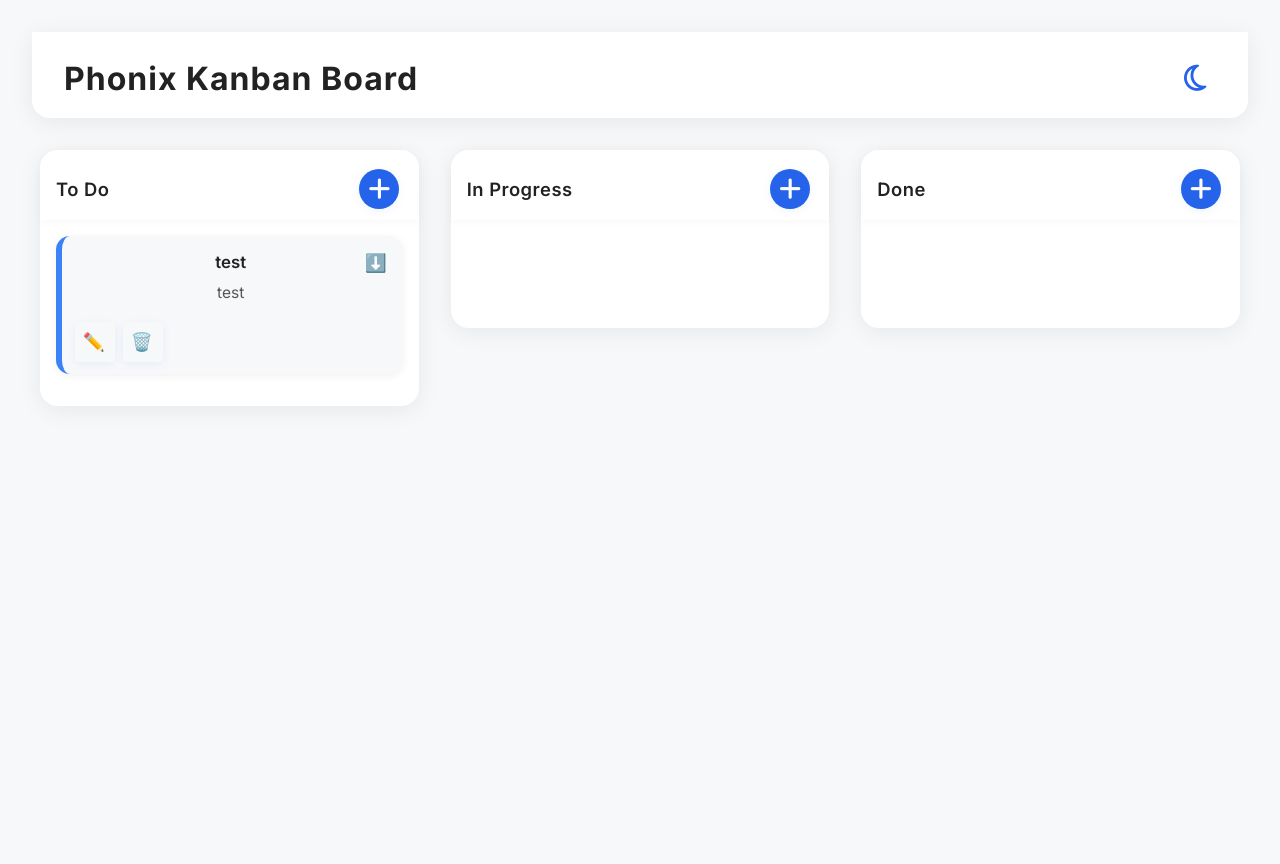
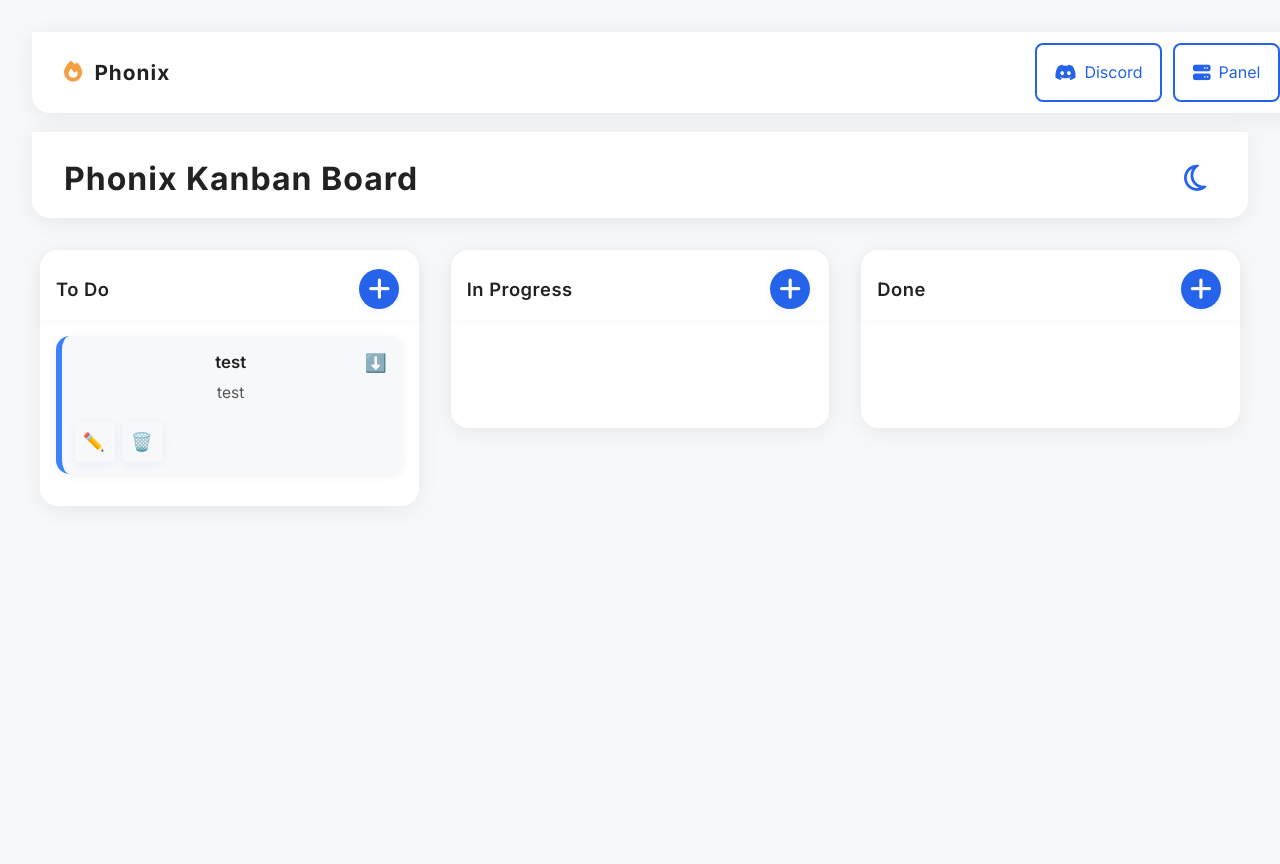
Before and after one commit to ItzzMateo/phonixboard, a Flask app: page / in a window 1280 px wide. Run offline with Flask 3, Linux system fonts and the light colour scheme; data comes from the database, SQL or seed files in the repository; both versions use the stored data as it was after the commit.

Commit message:
ui update - navbar

```diff
--- a/static/style.css
+++ b/static/style.css
@@ -9,11 +9,11 @@
   --card-dark: #23272a;
   --text: #222;
   --text-dark: #f6f7fb;
-  --shadow: 0 4px 24px rgba(0,0,0,0.07);
-  --shadow-dark: 0 4px 24px rgba(0,0,0,0.18);
+  --shadow: 0 4px 24px rgba(0, 0, 0, 0.07);
+  --shadow-dark: 0 4px 24px rgba(0, 0, 0, 0.18);
   --border-radius: 18px;
   --btn-radius: 0.5rem;
-  --transition: all 0.3s cubic-bezier(.4,0,.2,1);
+  --transition: all 0.3s cubic-bezier(0.4, 0, 0.2, 1);
   --priority-high: #ef4444;
   --priority-normal: #22c55e;
   --priority-low: #3b82f6;
@@ -25,24 +25,25 @@
 }
 
 /* Font Awesome CDN */
-@import url('https://cdnjs.cloudflare.com/ajax/libs/font-awesome/6.4.2/css/all.min.css');
+@import url("https://cdnjs.cloudflare.com/ajax/libs/font-awesome/6.4.2/css/all.min.css");
 
 body {
   margin: 0;
   padding: 2rem;
   background: var(--bg);
   color: var(--text);
-  font-family: 'Inter', 'Roboto', Arial, sans-serif;
+  font-family: "Inter", "Roboto", Arial, sans-serif;
   text-align: center;
   min-height: 100vh;
   transition: background 0.3s, color 0.3s;
 }
 
-button, .btn {
+button,
+.btn {
   display: inline-flex;
   align-items: center;
   gap: var(--btn-gap);
-  font-family: 'Inter', 'Roboto', Arial, sans-serif;
+  font-family: "Inter", "Roboto", Arial, sans-serif;
   font-size: var(--btn-font);
   font-weight: 500;
   border: none;
@@ -51,7 +52,7 @@ button, .btn {
   background: var(--primary);
   color: #fff;
   cursor: pointer;
-  box-shadow: 0 2px 8px rgba(37,99,235,0.08);
+  box-shadow: 0 2px 8px rgba(37, 99, 235, 0.08);
   transition: var(--transition);
   outline: none;
   position: relative;
@@ -59,25 +60,31 @@ button, .btn {
   min-height: 2.5rem;
 }
 
-button i, .btn i {
+button i,
+.btn i {
   font-size: 1.1em;
   display: inline-block;
 }
 
-button:hover, .btn:hover, button:focus, .btn:focus {
+button:hover,
+.btn:hover,
+button:focus,
+.btn:focus {
   background: var(--primary-dark);
   color: #fff;
   transform: scale(1.04);
-  box-shadow: 0 4px 16px rgba(37,99,235,0.13), 0 0 0 2px var(--primary-light);
+  box-shadow: 0 4px 16px rgba(37, 99, 235, 0.13), 0 0 0 2px var(--primary-light);
 }
 
-button:active, .btn:active {
+button:active,
+.btn:active {
   filter: brightness(1.1);
   box-shadow: 0 0 8px 2px var(--primary-light);
   transform: scale(0.98);
 }
 
-button:disabled, .btn:disabled {
+button:disabled,
+.btn:disabled {
   background: #bdbdbd;
   color: #fff;
   cursor: not-allowed;
@@ -86,13 +93,15 @@ button:disabled, .btn:disabled {
 }
 
 /* Spinner für Loading-Zustand */
-.btn.loading, button.loading {
+.btn.loading,
+button.loading {
   pointer-events: none;
   color: transparent !important;
 }
 
-.btn.loading:after, button.loading:after {
-  content: '';
+.btn.loading:after,
+button.loading:after {
+  content: "";
   border: 2.5px solid #fff;
   border-top: 2.5px solid var(--primary-light);
   border-radius: 50%;
@@ -101,37 +110,49 @@ button:disabled, .btn:disabled {
   position: absolute;
   left: 50%;
   top: 50%;
-  transform: translate(-50%,-50%);
+  transform: translate(-50%, -50%);
   animation: spin 0.8s linear infinite;
 }
 
 @keyframes spin {
-  0% { transform: translate(-50%,-50%) rotate(0deg); }
-  100% { transform: translate(-50%,-50%) rotate(360deg); }
+  0% {
+    transform: translate(-50%, -50%) rotate(0deg);
+  }
+  100% {
+    transform: translate(-50%, -50%) rotate(360deg);
+  }
 }
 
 /* Sekundär: Ghost & Outline */
-.btn.ghost, button.ghost {
+.btn.ghost,
+button.ghost {
   background: transparent;
   color: var(--primary);
   border: none;
   box-shadow: none;
 }
 
-.btn.ghost:hover, button.ghost:hover, .btn.ghost:focus, button.ghost:focus {
+.btn.ghost:hover,
+button.ghost:hover,
+.btn.ghost:focus,
+button.ghost:focus {
   background: #e0e7ff;
   color: var(--primary-dark);
   box-shadow: none;
 }
 
-.btn.outline, button.outline {
+.btn.outline,
+button.outline {
   background: transparent;
   color: var(--primary);
   border: 2px solid var(--primary);
   box-shadow: none;
 }
 
-.btn.outline:hover, button.outline:hover, .btn.outline:focus, button.outline:focus {
+.btn.outline:hover,
+button.outline:hover,
+.btn.outline:focus,
+button.outline:focus {
   background: var(--primary);
   color: #fff;
   border-color: var(--primary-dark);
@@ -155,7 +176,7 @@ button:disabled, .btn:disabled {
   width: 3.5rem;
   height: 3.5rem;
   font-size: 2rem;
-  box-shadow: 0 6px 24px rgba(245,158,66,0.18);
+  box-shadow: 0 6px 24px rgba(245, 158, 66, 0.18);
   display: flex;
   align-items: center;
   justify-content: center;
@@ -164,11 +185,12 @@ button:disabled, .btn:disabled {
   outline: none;
 }
 
-.fab:hover, .fab:focus {
+.fab:hover,
+.fab:focus {
   background: #ffb84d;
   color: #fff;
   transform: scale(1.08);
-  box-shadow: 0 8px 32px rgba(245,158,66,0.28);
+  box-shadow: 0 8px 32px rgba(245, 158, 66, 0.28);
 }
 
 .fab:active {
@@ -195,7 +217,8 @@ button:disabled, .btn:disabled {
   justify-content: center;
 }
 
-.close-btn:hover, .close-btn:focus {
+.close-btn:hover,
+.close-btn:focus {
   color: var(--primary);
   background: #e0e7ff;
   transform: scale(1.1);
@@ -212,7 +235,7 @@ button:disabled, .btn:disabled {
   display: flex;
   align-items: center;
   justify-content: center;
-  box-shadow: 0 2px 8px rgba(37,99,235,0.08);
+  box-shadow: 0 2px 8px rgba(37, 99, 235, 0.08);
   border: none;
   margin: 0.2rem 0.2rem 0.2rem 0.2rem;
   padding: 0;
@@ -224,11 +247,12 @@ button:disabled, .btn:disabled {
   font-size: 1.2em;
 }
 
-.add-task-btn:hover, .add-task-btn:focus {
+.add-task-btn:hover,
+.add-task-btn:focus {
   background: var(--primary-dark);
   color: #fff;
   transform: scale(1.08);
-  box-shadow: 0 4px 16px rgba(37,99,235,0.13);
+  box-shadow: 0 4px 16px rgba(37, 99, 235, 0.13);
 }
 
 .add-task-btn:active {
@@ -237,31 +261,39 @@ button:disabled, .btn:disabled {
 }
 
 /* Dark Mode für Buttons */
-body.darkmode button, body.darkmode .btn {
+body.darkmode button,
+body.darkmode .btn {
   background: var(--primary-light);
   color: #fff;
 }
 
-body.darkmode button:hover, body.darkmode .btn:hover, body.darkmode button:focus, body.darkmode .btn:focus {
+body.darkmode button:hover,
+body.darkmode .btn:hover,
+body.darkmode button:focus,
+body.darkmode .btn:focus {
   background: var(--primary-dark);
   color: #fff;
 }
 
-body.darkmode .btn.ghost, body.darkmode button.ghost {
+body.darkmode .btn.ghost,
+body.darkmode button.ghost {
   color: var(--primary-light);
 }
 
-body.darkmode .btn.ghost:hover, body.darkmode button.ghost:hover {
+body.darkmode .btn.ghost:hover,
+body.darkmode button.ghost:hover {
   background: #334155;
   color: #fff;
 }
 
-body.darkmode .btn.outline, body.darkmode button.outline {
+body.darkmode .btn.outline,
+body.darkmode button.outline {
   color: var(--primary-light);
   border-color: var(--primary-light);
 }
 
-body.darkmode .btn.outline:hover, body.darkmode button.outline:hover {
+body.darkmode .btn.outline:hover,
+body.darkmode button.outline:hover {
   background: var(--primary-dark);
   color: #fff;
   border-color: var(--primary-dark);
@@ -272,7 +304,8 @@ body.darkmode .fab {
   color: #fff;
 }
 
-body.darkmode .fab:hover, body.darkmode .fab:focus {
+body.darkmode .fab:hover,
+body.darkmode .fab:focus {
   background: #ffb84d;
   color: #fff;
 }
@@ -286,7 +319,8 @@ body.darkmode .fab:hover, body.darkmode .fab:focus {
     height: 2.7rem;
     font-size: 1.3rem;
   }
-  button, .btn {
+  button,
+  .btn {
     font-size: 0.97rem;
     padding: 0.45rem 0.8rem;
   }
@@ -310,7 +344,7 @@ header h1 {
   font-size: 2rem;
   font-weight: 700;
   letter-spacing: 1px;
-  font-family: 'Inter', 'Roboto', Arial, sans-serif;
+  font-family: "Inter", "Roboto", Arial, sans-serif;
 }
 
 #darkmode-toggle {
@@ -324,7 +358,8 @@ header h1 {
   color: var(--primary);
 }
 
-#darkmode-toggle:hover, #darkmode-toggle:focus {
+#darkmode-toggle:hover,
+#darkmode-toggle:focus {
   background: var(--primary-light);
   color: #fff;
   outline: none;
@@ -371,7 +406,7 @@ main {
   font-size: 1.15rem;
   font-weight: 600;
   letter-spacing: 0.5px;
-  box-shadow: 0 2px 8px rgba(0,0,0,0.03);
+  box-shadow: 0 2px 8px rgba(0, 0, 0, 0.03);
 }
 
 .kanban-tasks {
@@ -388,10 +423,11 @@ main {
 .kanban-task {
   background: var(--bg);
   border-radius: 14px;
-  box-shadow: 0 2px 8px rgba(0,0,0,0.06);
+  box-shadow: 0 2px 8px rgba(0, 0, 0, 0.06);
   padding: 1rem 1rem 0.8rem 0.8rem;
   cursor: grab;
-  transition: box-shadow var(--transition), background var(--transition), border-left var(--transition);
+  transition: box-shadow var(--transition), background var(--transition),
+    border-left var(--transition);
   display: flex;
   flex-direction: column;
   gap: 0.5rem;
@@ -432,7 +468,7 @@ main {
   font-weight: 600;
   font-size: 1.05rem;
   margin-bottom: 0.2rem;
-  font-family: 'Inter', 'Roboto', Arial, sans-serif;
+  font-family: "Inter", "Roboto", Arial, sans-serif;
 }
 
 .kanban-task .task-desc {
@@ -478,7 +514,8 @@ main {
   transition: background var(--transition), color var(--transition);
 }
 
-.kanban-task button:hover, .kanban-task button:focus {
+.kanban-task button:hover,
+.kanban-task button:focus {
   background: var(--primary-light);
   color: #fff;
   outline: none;
@@ -580,17 +617,24 @@ body.darkmode .task-badge {
 }
 
 @keyframes skeleton {
-  0% { background-position: 200% 0; }
-  100% { background-position: -200% 0; }
+  0% {
+    background-position: 200% 0;
+  }
+  100% {
+    background-position: -200% 0;
+  }
 }
 
 /* Modal Styles (fixiert und zentriert) */
 .modal {
   position: fixed;
-    top: 0; left: 0; right: 0; bottom: 0;
+  top: 0;
+  left: 0;
+  right: 0;
+  bottom: 0;
   width: 100vw;
   height: 100vh;
-    background: rgba(0,0,0,0.18);
+  background: rgba(0, 0, 0, 0.18);
   display: flex;
   align-items: center;
   justify-content: center;
@@ -639,7 +683,7 @@ body.darkmode .task-badge {
   font-size: 1rem;
   margin-top: 0.1rem;
   box-sizing: border-box;
-    font-family: 'Inter', 'Roboto', Arial, sans-serif;
+  font-family: "Inter", "Roboto", Arial, sans-serif;
   transition: border var(--transition), box-shadow var(--transition);
 }
 #task-form input[type="text"]:focus,
@@ -660,3 +704,57 @@ body.darkmode .task-badge {
     padding: 1rem 0.5rem;
   }
 }
+
+.navbar {
+  width: 100%;
+  background: var(--card);
+  box-shadow: var(--shadow);
+  display: flex;
+  align-items: center;
+  justify-content: space-between;
+  padding: 0.7rem 2rem;
+  position: sticky;
+  top: 0;
+  z-index: 1001;
+  border-radius: 0 0 var(--border-radius) var(--border-radius);
+  margin-bottom: 1.2rem;
+}
+.navbar-brand {
+  display: flex;
+  align-items: center;
+  gap: 0.7rem;
+  font-size: 1.3rem;
+  font-weight: 700;
+  letter-spacing: 1px;
+  font-family: "Inter", "Roboto", Arial, sans-serif;
+}
+.navbar-links {
+  display: flex;
+  gap: 0.7rem;
+}
+.navbar .btn {
+  font-size: 1rem;
+  padding: 0.45rem 1.1rem;
+  border-radius: var(--btn-radius);
+}
+@media (max-width: 700px) {
+  .navbar {
+    flex-direction: column;
+    gap: 0.5rem;
+    padding: 0.7rem 0.5rem;
+  }
+  .navbar-links {
+    gap: 0.4rem;
+  }
+}
+body.darkmode .navbar {
+  background: var(--card-dark);
+  color: var(--text-dark);
+  box-shadow: var(--shadow-dark);
+}
+
+.navbar a,
+.btn,
+.navbar .btn {
+  text-decoration: none;
+}
--- a/templates/index.html
+++ b/templates/index.html
@@ -1,40 +1,92 @@
 <!DOCTYPE html>
 <html lang="de">
   <head>
-    <meta charset="UTF-8">
-    <meta name="viewport" content="width=device-width, initial-scale=1.0">
+    <meta charset="UTF-8" />
+    <meta name="viewport" content="width=device-width, initial-scale=1.0" />
     <title>Phonix Kanban Board</title>
-    <link rel="preconnect" href="https://fonts.googleapis.com">
-    <link rel="preconnect" href="https://fonts.gstatic.com" crossorigin>
-    <link href="https://fonts.googleapis.com/css2?family=Inter:wght@400;600;700&family=Roboto:wght@400;500;700&display=swap" rel="stylesheet">
-    <link rel="stylesheet" href="/static/style.css">
-    <link rel="stylesheet" href="https://cdnjs.cloudflare.com/ajax/libs/font-awesome/6.4.2/css/all.min.css">
+    <link rel="preconnect" href="https://fonts.googleapis.com" />
+    <link rel="preconnect" href="https://fonts.gstatic.com" crossorigin />
+    <link
+      href="https://fonts.googleapis.com/css2?family=Inter:wght@400;600;700&family=Roboto:wght@400;500;700&display=swap"
+      rel="stylesheet"
+    />
+    <link rel="stylesheet" href="/static/style.css" />
+    <link
+      rel="stylesheet"
+      href="https://cdnjs.cloudflare.com/ajax/libs/font-awesome/6.4.2/css/all.min.css"
+    />
   </head>
   <body>
+    <nav class="navbar">
+      <div class="navbar-brand">
+        <i class="fa-solid fa-fire" style="color: var(--accent)"></i>
+        <span>Phonix</span>
+      </div>
+      <div class="navbar-links">
+        <a
+          href="https://dc.phonixhost.de"
+          class="btn outline"
+          target="_blank"
+          rel="noopener"
+          ><i class="fa-brands fa-discord"></i> Discord</a
+        >
+        <a
+          href="https://panel.phonixhost.de"
+          class="btn outline"
+          target="_blank"
+          rel="noopener"
+          ><i class="fa-solid fa-server"></i> Panel</a
+        >
+      </div>
+    </nav>
     <header>
       <h1>Phonix Kanban Board</h1>
-        <button id="darkmode-toggle" class="btn ghost" title="Dunkelmodus umschalten"><i class="fa-regular fa-moon"></i></button>
+      <button
+        id="darkmode-toggle"
+        class="btn ghost"
+        title="Dunkelmodus umschalten"
+      >
+        <i class="fa-regular fa-moon"></i>
+      </button>
     </header>
     <main>
       <section class="kanban-board">
         <div class="kanban-column" data-status="To Do">
           <div class="kanban-column-header">
             <span>To Do</span>
-                    <button class="add-task-btn" data-status="To Do" title="Neue Aufgabe"><i class="fa-solid fa-plus"></i></button>
+            <button
+              class="add-task-btn"
+              data-status="To Do"
+              title="Neue Aufgabe"
+            >
+              <i class="fa-solid fa-plus"></i>
+            </button>
           </div>
           <div class="kanban-tasks" id="todo-tasks"></div>
         </div>
         <div class="kanban-column" data-status="In Progress">
           <div class="kanban-column-header">
             <span>In Progress</span>
-                    <button class="add-task-btn" data-status="In Progress" title="Neue Aufgabe"><i class="fa-solid fa-plus"></i></button>
+            <button
+              class="add-task-btn"
+              data-status="In Progress"
+              title="Neue Aufgabe"
+            >
+              <i class="fa-solid fa-plus"></i>
+            </button>
           </div>
           <div class="kanban-tasks" id="progress-tasks"></div>
         </div>
         <div class="kanban-column" data-status="Done">
           <div class="kanban-column-header">
             <span>Done</span>
-                    <button class="add-task-btn" data-status="Done" title="Neue Aufgabe"><i class="fa-solid fa-plus"></i></button>
+            <button
+              class="add-task-btn"
+              data-status="Done"
+              title="Neue Aufgabe"
+            >
+              <i class="fa-solid fa-plus"></i>
+            </button>
           </div>
           <div class="kanban-tasks" id="done-tasks"></div>
         </div>
@@ -45,29 +97,40 @@
     <!-- Task Modal -->
     <div id="task-modal" class="modal hidden">
       <div class="modal-content">
-            <button type="button" class="close-btn" aria-label="Schließen"><i class="fa-solid fa-xmark"></i></button>
+        <button type="button" class="close-btn" aria-label="Schließen">
+          <i class="fa-solid fa-xmark"></i>
+        </button>
         <form id="task-form">
-                <input type="hidden" id="task-id">
-                <label>Titel:<input type="text" id="task-title" required></label>
+          <input type="hidden" id="task-id" />
+          <label>Titel:<input type="text" id="task-title" required /></label>
           <label>Beschreibung:<textarea id="task-desc"></textarea></label>
-                <label>Status:
+          <label
+            >Status:
             <select id="task-status">
               <option value="To Do">To Do</option>
               <option value="In Progress">In Progress</option>
               <option value="Done">Done</option>
             </select>
           </label>
-                <label>Priorität:
+          <label
+            >Priorität:
             <select id="task-priority">
               <option value="low">Niedrig</option>
               <option value="normal" selected>Mittel</option>
               <option value="high">Hoch</option>
             </select>
           </label>
-                <label>Tags (Komma-getrennt):
-                    <input type="text" id="task-tags" placeholder="z.B. Bug, Feature, UI">
+          <label
+            >Tags (Komma-getrennt):
+            <input
+              type="text"
+              id="task-tags"
+              placeholder="z.B. Bug, Feature, UI"
+            />
           </label>
-                <button type="submit" class="btn primary"><i class="fa-solid fa-floppy-disk"></i> Speichern</button>
+          <button type="submit" class="btn primary">
+            <i class="fa-solid fa-floppy-disk"></i> Speichern
+          </button>
         </form>
       </div>
     </div>
```
Also changed, not shown: kanban.db. Lines whose indentation alone changed are shown as unchanged.
